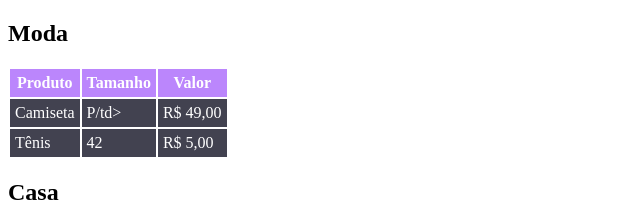
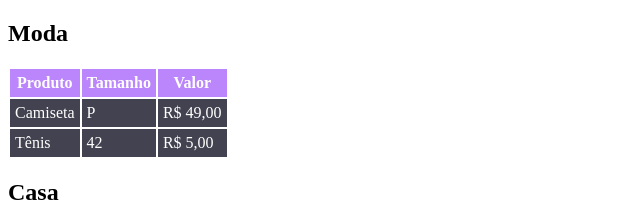
Before and after one commit to Andre-Silveira/aula-tabela, a plain HTML site: page index.html in a window 1280 px wide. Shown: the top 223 px of the page, 0-640 px from the left. Drawn offline with Linux system fonts and the light colour scheme.

Commit message:
correção fechamento TAG

```diff
--- a/index.html
+++ b/index.html
@@ -20,7 +20,7 @@
 
         <tr class="produtos">
             <td>Camiseta</td>
-            <td>P/td>
+            <td>P</td>
             <td>R$ 49,00</td>
         </tr>
         <tr class="produtos">
```
